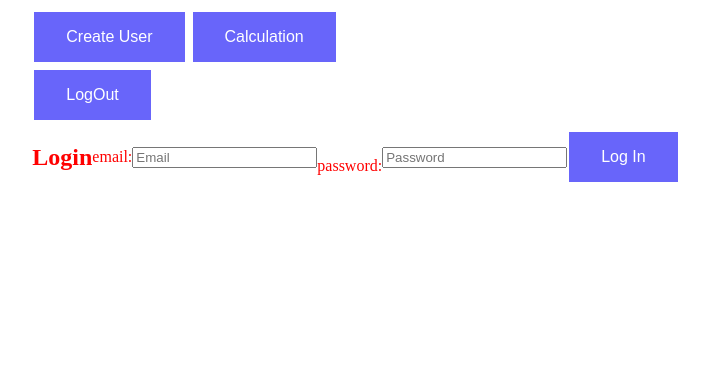
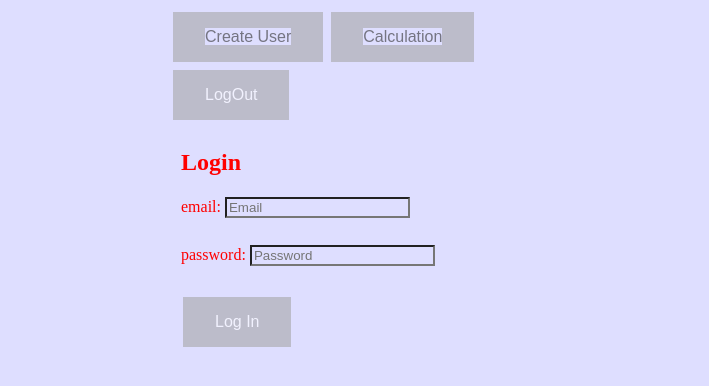
Before and after one commit to xmdn/Exchange_web_app, a website with bundled scripts: page index.html in a window 1280 px wide. Shown: the whole page, without its empty margins (284-993 px from the left). Built offline with nearby package versions, Linux system fonts and the light colour scheme; no server answers.

Commit message:
style color

```diff
--- a/pages/login.html
+++ b/pages/login.html
@@ -1,12 +1,15 @@
 <section id="add-user-module" >
+
     <button type="submit" id="logout-btn" class="submit-btn">LogOut</button>
     <form method="get" id="login-form" class="form-group">
-    <h2>Login</h2>
-    email:<br>
-    <input type='email' placeholder="Email" name='email' id='email'><br>
-    password:<br>
-    <input id='password' type="password" name='password' placeholder='Password'><br>
-    <button type="submit" class="submit-btn">Log In</button>
+        <div class="block">
+        <div class="block"><h2>Login</h2></div>
+        <div class="block">email:
+        <input type='email' placeholder="Email" name='email' id='email'></div>
+        <div class="block">password:
+        <input id='password' type="password" name='password' placeholder='Password'></div>
+        <div class="block"><button type="submit" class="submit-btn">Log In</button></div>
+        </div>
 </form>
 <div id="message"></div>
 </section>
--- a/styles/calculate.css
+++ b/styles/calculate.css
@@ -1,5 +1,5 @@
 body {
-    color:darkblue;
+    color:rgb(2, 2, 92);
     font-family:Arial, Helvetica, sans-serif;
     justify-content: center;
     display: flex;
@@ -9,12 +9,14 @@ button {
     font-family:'Lucida Sans', 'Lucida Sans Regular', 'Lucida Grande', 'Lucida Sans Unicode', Geneva, Verdana, sans-serif;
 }
 .submit-btn {
-    background-color: #0400f8;
+    background-color: #a7a7a7;
     border: none;
-    color: white;
+    color:#010113;
+    text-decoration: none;
     padding: 16px 32px;
     text-align: center;
     font-size: 16px;
+    text-decoration-color:#838282;
     margin: 4px 2px;
     opacity: 0.6;
     transition: 0.3s;
@@ -24,4 +26,9 @@ button {
     width: 360px;
     height: 43px;
     margin: 5px;
+    text-decoration-color: #201515;
+    background-color: #dedeff;
 }
+* {
+    background-color:#dedeff;
+}
--- a/styles/login.css
+++ b/styles/login.css
@@ -1,3 +1,7 @@
+* {
+    background-color:#dedeff;
+}
+
 body {
     color: red;
     align-items: center;
@@ -10,18 +14,25 @@ form {
     align-items: center;
 }
 a {
-    color: white;
+    color: rgb(48, 48, 48);
     text-decoration: none;
+    text-decoration-color: #cfcfcf;
 }
 .submit-btn {
-    background-color: #0400f8;
+    background-color: #a7a7a7;
     border: none;
     color: white;
     padding: 16px 32px;
     text-align: center;
+    text-decoration: none;
     font-size: 16px;
     margin: 4px 2px;
     opacity: 0.6;
-    transition: 0.3s;
+    transition: 0.5s;
   }
 .submit-btn:hover {opacity: 1}
+.block {
+    width: 360px;
+    height: 43px;
+    margin: 5px;
+}
```
Also changed, not shown: scripts/calculate.js (+10 -1 lines), pages/calculate.html (indentation only).
